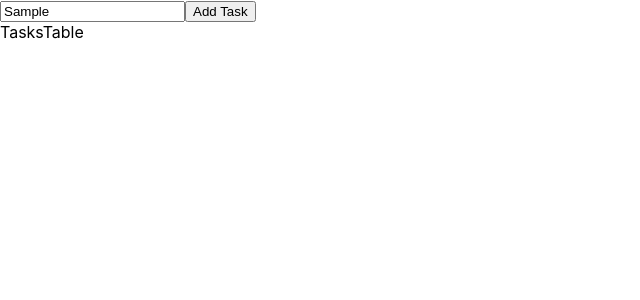
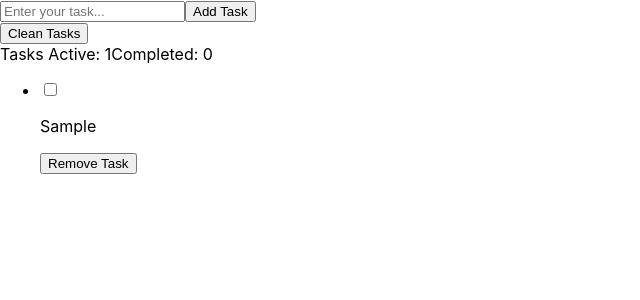
Before and after one commit to Acidhouzee/todo-list, a React (Create React App) app: page / in a window 1280 px wide. Both pictures are taken after typing "Sample" into the empty fields and a click on the button "Add Task". Shown: the top 300 px of the page, without its empty margins (0-640 px from the left). Built offline with nearby package versions, Linux system fonts and the light colour scheme.

Commit message:
New functionality for tasks

```diff
--- a/package.json
+++ b/package.json
@@ -8,6 +8,7 @@
     "@testing-library/jest-dom": "^5.16.3",
     "@testing-library/react": "^12.1.4",
     "@testing-library/user-event": "^13.5.0",
+    "nanoid": "^3.3.4",
     "react": "^18.1.0",
     "react-dom": "^18.1.0",
     "react-redux": "^9.0.2",
--- a/src/components/Form/Form.jsx
+++ b/src/components/Form/Form.jsx
@@ -1,21 +1,31 @@
 import React, { useState } from 'react'
 import { useDispatch } from 'react-redux';
-import { addNewTask } from '../../redux/tasksSlice';
-
+import { addNewTask, clearTasks } from '../../redux/tasksSlice';
+import { nanoid } from 'nanoid'
 
 const Form = () => {
   const dispatch = useDispatch();
-  //const tasks = useSelector(state => state.tasks);
   const [formValue, setFormValue] = useState('');
 
-  const hendleAddTask = (evt) => {
+  const handleAddTask = (evt) => {
     evt.preventDefault();
     setFormValue(evt.target.value)
   }
 
   const handleSubmit = (evt) => {
     evt.preventDefault();
-    dispatch(addNewTask(formValue));
+
+    const newTask = {
+      id: nanoid(5),
+      task: formValue,
+      status: false
+    }
+    setFormValue('');
+    dispatch(addNewTask(newTask));
+  };
+
+  const handleClearTasks = () => {
+    dispatch(clearTasks());
   };
 
   return (
@@ -26,11 +36,12 @@ const Form = () => {
           name='task'
           value={formValue}
           placeholder='Enter your task...'
-          onChange={hendleAddTask}
+          onChange={handleAddTask}
         />
 
         <button type='submit'>Add Task</button>
       </form>
+      <button onClick={handleClearTasks} type='submit'>Clean Tasks</button>
     </div>
   )
 }
--- a/src/components/TasksTable/TasksTable.jsx
+++ b/src/components/TasksTable/TasksTable.jsx
@@ -1,11 +1,55 @@
-import React from 'react'
+import React from 'react';
+import { useDispatch, useSelector } from 'react-redux';
+import { taskStatus, deleteTask } from '../../redux/tasksSlice';
 
-const TasksTable = ( {tasks} ) => {
+const TasksTable = () => {
+
+  const dispatch = useDispatch();
+  const tasks = useSelector(state => state.tasks);
+  // const activeTasks = tasks.filter
+
+  const count = tasks.reduce(
+    (acc, task) => {
+      if (task.status) {
+        acc.completed += 1;
+      } else {
+        acc.active += 1;
+      }
+      return acc;
+    },
+    { active: 0, completed: 0 },
+  );
+
+  const handleTaskStatus = (id) => {
+    dispatch(taskStatus(id));
+  };
+
+  const handleTaskRemove = (id) => {
+    dispatch(deleteTask(id));
+  };
+
   return (
-    <div>
-      TasksTable
-    </div>
-  )
-}
+    <>
+      Tasks
+      Active: {count.active}
+
+      Completed: {count.completed}
+      <ul>
+        {
+          tasks.length > 0 &&
+          tasks.map(task =>
+            <li className={task.status ? 'task-end' : 'task-start'} key={task.id}>
+              <input type='checkbox' onChange={() => { handleTaskStatus(task.id); }} checked={task.status ? 'checked' : ''} />
+              <p>{task.task}</p>
+              <button className='remove-task' onClick={() => { handleTaskRemove(task.id); }}>
+                Remove Task
+              </button>
+            </li>,
+          )
+        }
+      </ul>
+    </>
+  );
+};
 
 export default TasksTable;
--- a/src/redux/tasksSlice.js
+++ b/src/redux/tasksSlice.js
@@ -1,4 +1,4 @@
-import { createSlice } from "@reduxjs/toolkit";
+import { createSlice } from '@reduxjs/toolkit';
 
 const formDatailsSlice = createSlice({
   name: 'tasks',
@@ -10,8 +10,20 @@ const formDatailsSlice = createSlice({
     clearTasks: (state) => {
       return [];
     },
+    taskStatus: (state, action) => {
+      for (const task of state) {
+        if (task.id === action.payload) {
+          task.status = !task.status;
+          break;
         }
+      }
+    },
+    deleteTask: (state, action) => {
+      const index = state.findIndex(task => task.id === action.payload);
+      state.splice(index, 1);
+    },
+  },
 });
 
-export const { addNewTask, clearTasks } = formDatailsSlice.actions;
+export const { addNewTask, clearTasks, taskStatus, deleteTask } = formDatailsSlice.actions;
 export const formDatailsReducer = formDatailsSlice.reducer;
```
Also changed, not shown: 1 other file (tests, documents, lock files or other folders). Lines whose indentation alone changed are shown as unchanged.
